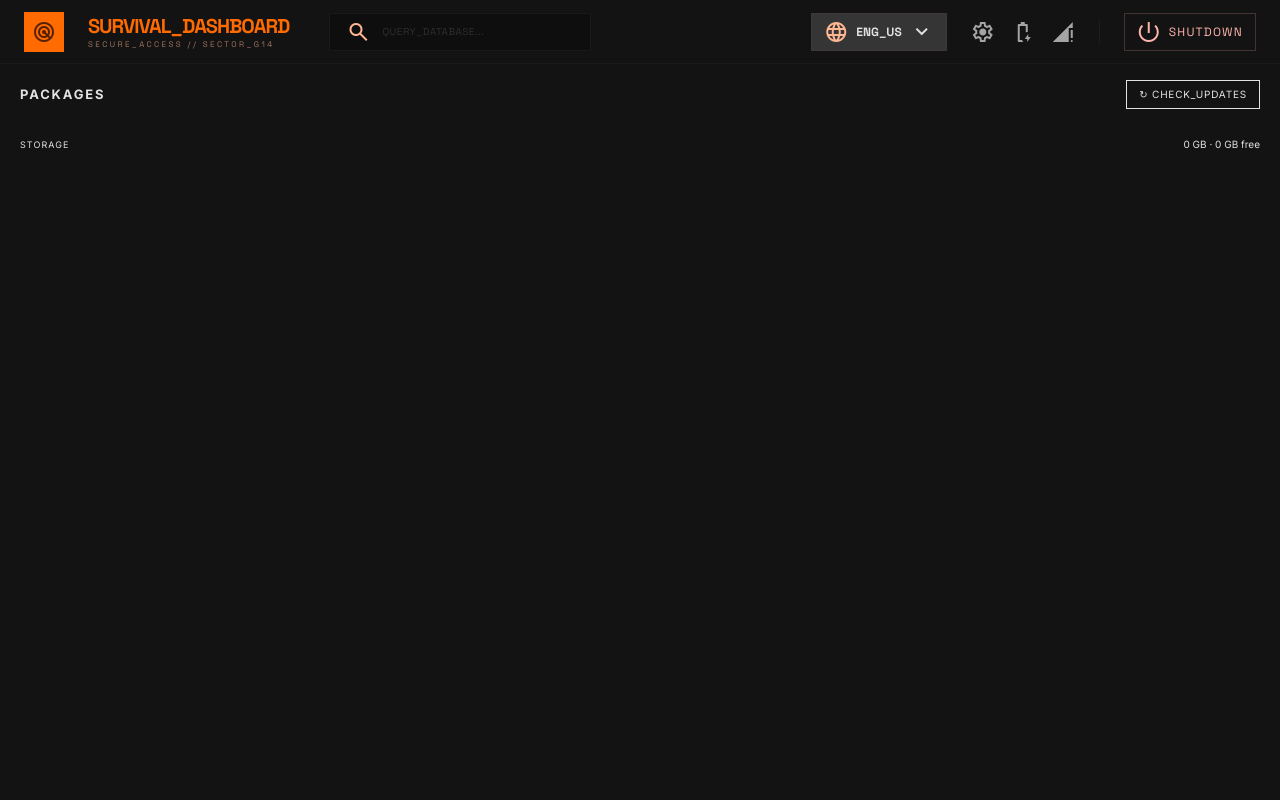
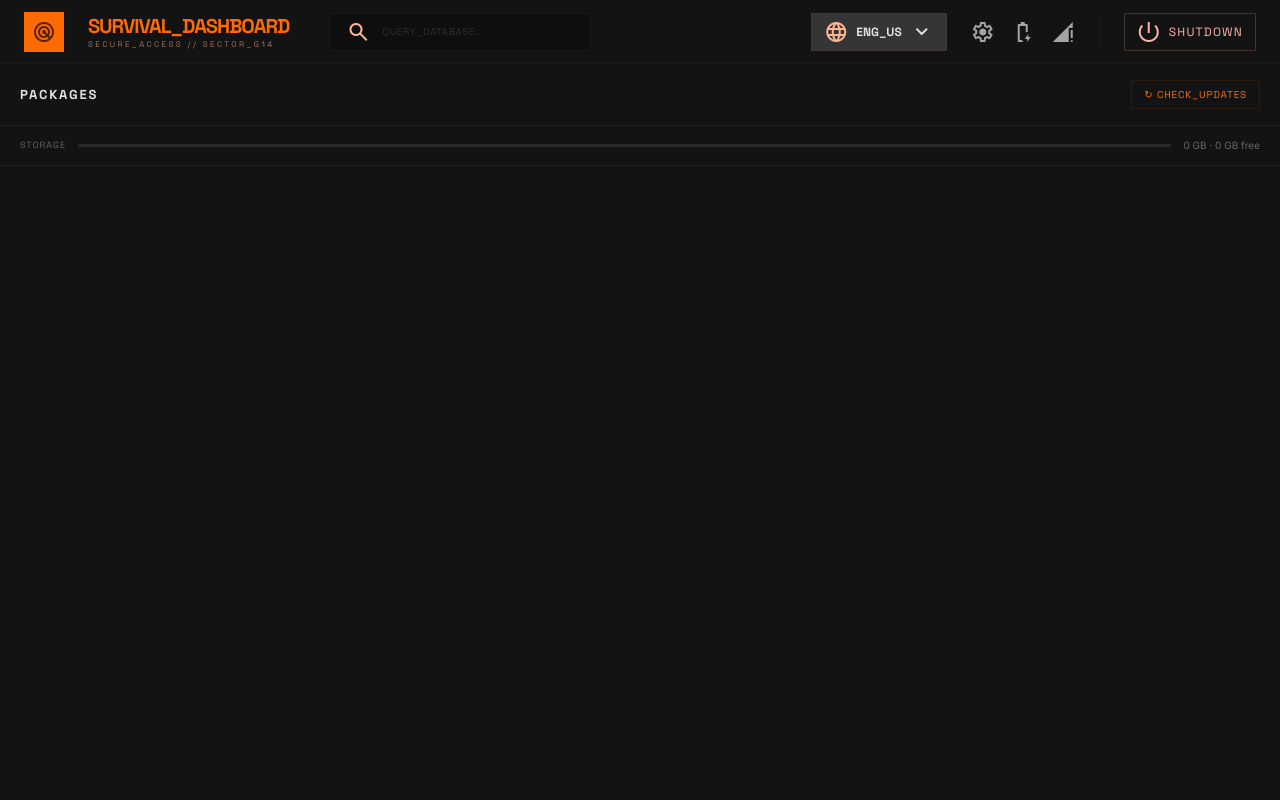
Before and after one commit to paprins/cyberdeck, a Python web app: template app/templates/packages.html in a window 1280 px wide. Run offline with Jinja, Linux system fonts and the light colour scheme; the template is opened without the code that fills it, so the values that code supplies are empty.

Commit message:
fix: migrate packages.html to new CSS token system

```diff
--- a/app/static/css/app.css
+++ b/app/static/css/app.css
@@ -9,6 +9,7 @@
       "Courier New", monospace;
     --color-black: #000;
     --spacing: 0.25rem;
+    --container-xs: 20rem;
     --text-xs: 0.75rem;
     --text-xs--line-height: calc(1 / 0.75);
     --text-sm: 0.875rem;
@@ -618,9 +634,45 @@
       border-color: color-mix(in oklab, var(--color-outline-variant) 30%, transparent);
     }
   }
+  .border-outline-variant\/60 {
+    border-color: color-mix(in srgb, #5a4136 60%, transparent);
+    @supports (color: color-mix(in lab, red, red)) {
+      border-color: color-mix(in oklab, var(--color-outline-variant) 60%, transparent);
+    }
+  }
   .border-primary {
     border-color: var(--color-primary);
   }
+  .border-primary-container\/10 {
+    border-color: color-mix(in srgb, #ff6b00 10%, transparent);
+    @supports (color: color-mix(in lab, red, red)) {
+      border-color: color-mix(in oklab, var(--color-primary-container) 10%, transparent);
+    }
+  }
+  .border-primary-container\/20 {
+    border-color: color-mix(in srgb, #ff6b00 20%, transparent);
+    @supports (color: color-mix(in lab, red, red)) {
+      border-color: color-mix(in oklab, var(--color-primary-container) 20%, transparent);
+    }
+  }
+  .border-primary-container\/50 {
+    border-color: color-mix(in srgb, #ff6b00 50%, transparent);
+    @supports (color: color-mix(in lab, red, red)) {
+      border-color: color-mix(in oklab, var(--color-primary-container) 50%, transparent);
+    }
+  }
+  .border-primary\/40 {
+    border-color: color-mix(in srgb, #ffb693 40%, transparent);
+    @supports (color: color-mix(in lab, red, red)) {
+      border-color: color-mix(in oklab, var(--color-primary) 40%, transparent);
+    }
+  }
+  .border-tertiary\/40 {
+    border-color: color-mix(in srgb, #9ccaff 40%, transparent);
+    @supports (color: color-mix(in lab, red, red)) {
+      border-color: color-mix(in oklab, var(--color-tertiary) 40%, transparent);
+    }
+  }
   .border-transparent {
     border-color: transparent;
   }
@@ -663,9 +727,15 @@
   .bg-surface-container-highest {
     background-color: var(--color-surface-container-highest);
   }
+  .bg-surface-container-low {
+    background-color: var(--color-surface-container-low);
+  }
   .bg-surface-container-lowest {
     background-color: var(--color-surface-container-lowest);
   }
+  .bg-tertiary {
+    background-color: var(--color-tertiary);
+  }
   .bg-tertiary-container {
     background-color: var(--color-tertiary-container);
   }
@@ -1110,6 +1193,26 @@
         background-color: color-mix(in srgb, #93000a 20%, transparent);
         @supports (color: color-mix(in lab, red, red)) {
           background-color: color-mix(in oklab, var(--color-error-container) 20%, transparent);
+        }
+      }
+    }
+  }
+  .hover\:bg-error\/10 {
+    &:hover {
+      @media (hover: hover) {
+        background-color: color-mix(in srgb, #ffb4ab 10%, transparent);
+        @supports (color: color-mix(in lab, red, red)) {
+          background-color: color-mix(in oklab, var(--color-error) 10%, transparent);
+        }
+      }
+    }
+  }
+  .hover\:bg-primary-container\/10 {
+    &:hover {
+      @media (hover: hover) {
+        background-color: color-mix(in srgb, #ff6b00 10%, transparent);
+        @supports (color: color-mix(in lab, red, red)) {
+          background-color: color-mix(in oklab, var(--color-primary-container) 10%, transparent);
         }
       }
     }
--- a/app/templates/packages.html
+++ b/app/templates/packages.html
@@ -8,16 +8,15 @@
 
 <!-- Page header -->
 <div
-  class="flex-shrink-0"
-  style="border-bottom: 1px solid var(--color-border);"
+  class="flex-shrink-0 border-b border-outline-variant/30"
   x-data="{ checking: false, checkError: '' }"
 >
   <div class="px-5 py-4 flex items-center justify-between">
-    <div class="font-display font-bold text-[13px] uppercase tracking-[0.14em] text-text-hi">PACKAGES</div>
+    <div class="font-headline font-bold text-[13px] uppercase tracking-[0.14em] text-on-surface">PACKAGES</div>
     <button
-      class="font-display text-[10px] uppercase tracking-[0.08em] text-amber border border-amber-ghost px-3 py-[6px] rounded-tile"
+      class="font-headline text-[10px] uppercase tracking-[0.08em] text-primary-container border border-primary-container/10 px-3 py-[6px]"
       :disabled="checking"
-      :class="checking ? 'opacity-50' : 'hover:bg-amber-ghost'"
+      :class="checking ? 'opacity-50' : 'hover:bg-primary-container/10'"
       @click="
         checking = true; checkError = '';
         fetch('/api/packages/check-updates', {method: 'POST'})
@@ -31,19 +30,18 @@
     </button>
   </div>
   <div x-show="checkError" x-cloak class="px-5 pb-3">
-    <span x-text="checkError" class="font-display text-[10px] tracking-[0.06em] text-tile-medical"></span>
+    <span x-text="checkError" class="font-headline text-[10px] tracking-[0.06em] text-error"></span>
   </div>
 </div>
 
 <!-- Storage bar -->
-<div class="px-5 py-3 flex items-center gap-3 flex-shrink-0"
-     style="border-bottom: 1px solid var(--color-border);">
-  <span class="font-display text-[9px] uppercase tracking-[0.12em] text-text-lo whitespace-nowrap">Storage</span>
-  <div class="flex-1 h-[3px] bg-elevated rounded-full overflow-hidden">
-    <div class="h-full bg-tile-maps rounded-full"
+<div class="px-5 py-3 flex items-center gap-3 flex-shrink-0 border-b border-outline-variant/30">
+  <span class="font-headline text-[9px] uppercase tracking-[0.12em] text-on-surface/40 whitespace-nowrap">Storage</span>
+  <div class="flex-1 h-[3px] bg-surface-container-high rounded-full overflow-hidden">
+    <div class="h-full bg-tertiary rounded-full"
          style="width: {{ [(storage.used_bytes / (storage.used_bytes + storage.free_bytes) * 100) | int, 100] | min }}%"></div>
   </div>
-  <span class="font-body text-[10px] text-text-lo whitespace-nowrap">
+  <span class="font-body text-[10px] text-on-surface/40 whitespace-nowrap">
     {{ "%.0f"|format(storage.used_bytes / 1e9) }} GB · {{ "%.0f"|format(storage.free_bytes / 1e9) }} GB free
   </span>
 </div>
@@ -54,14 +52,13 @@
 
   <!-- ── Updates section ── -->
   {% if updates %}
-  <div class="flex items-center gap-2 pt-4 pb-[6px] font-display text-[10px] uppercase tracking-[0.14em] font-bold text-amber">
+  <div class="flex items-center gap-2 pt-4 pb-[6px] font-headline text-[10px] uppercase tracking-[0.14em] font-bold text-primary-container">
     UPDATES_AVAILABLE
-    <span class="text-[9px] px-[6px] py-[1px] rounded-[2px] bg-amber-ghost text-amber">{{ updates | length }}</span>
+    <span class="text-[9px] px-[6px] py-[1px] bg-primary-container/10 text-primary-container">{{ updates | length }}</span>
   </div>
   {% for m in updates %}
   {% set s = module_statuses[m.id] %}
-  <div class="flex items-center gap-[10px] px-3 py-[10px] rounded-tile mb-1 border"
-       style="background: oklch(13% 0.012 44); border-color: oklch(25% 0.06 44);"
+  <div class="flex items-center gap-[10px] px-3 py-[10px] mb-1 border bg-surface-container-low border-primary-container/20"
        x-data="{
          async act(url) {
            await fetch(url, {method: 'POST'});
@@ -70,18 +67,18 @@
        }">
     <span class="text-[18px] w-7 text-center flex-shrink-0">{{ icons.get(m.category, '▪') }}</span>
     <div class="flex-1 min-w-0">
-      <div class="font-display font-bold text-[12px] text-text-hi truncate tracking-[0.04em] uppercase">{{ m.display_name | replace(' ', '_') }}</div>
-      <div class="font-body text-[10px] text-text-lo mt-[2px]">{{ "%.1f"|format(m.size_gb) }} GB · v{{ m.installed_version }}</div>
+      <div class="font-headline font-bold text-[12px] text-on-surface truncate tracking-[0.04em] uppercase">{{ m.display_name | replace(' ', '_') }}</div>
+      <div class="font-body text-[10px] text-on-surface/40 mt-[2px]">{{ "%.1f"|format(m.size_gb) }} GB · v{{ m.installed_version }}</div>
     </div>
-    <span class="font-display text-[10px] text-amber whitespace-nowrap tracking-[0.04em]">→ v{{ m.latest_version }}</span>
+    <span class="font-headline text-[10px] text-primary-container whitespace-nowrap tracking-[0.04em]">→ v{{ m.latest_version }}</span>
     <div class="flex gap-[6px] flex-shrink-0">
       <button @click="act('/api/packages/{{ m.id }}/install')"
-              class="font-display text-[10px] font-bold px-2 py-[4px] rounded-tile border text-amber border-amber-mid bg-amber-ghost"
+              class="font-headline text-[10px] font-bold px-2 py-[4px] border text-primary-container border-primary-container/50 bg-primary-container/10"
               {% if has_active_download %}disabled style="opacity:.4;cursor:not-allowed"{% endif %}>
         UPDATE
       </button>
       <button @click="$dispatch('confirm-delete', {id: '{{ m.id }}', name: '{{ m.display_name }}'})"
-              class="font-display text-[10px] font-bold px-2 py-[4px] rounded-tile border text-tile-medical border-tile-medical/40">
+              class="font-headline text-[10px] font-bold px-2 py-[4px] border text-error border-error/40">
         REMOVE
       </button>
     </div>
@@ -91,14 +88,14 @@
 
   <!-- ── Installed section ── -->
   {% if installed %}
-  <div class="flex items-center gap-2 pt-4 pb-[6px] font-display text-[10px] uppercase tracking-[0.14em] font-bold text-tile-maps">
+  <div class="flex items-center gap-2 pt-4 pb-[6px] font-headline text-[10px] uppercase tracking-[0.14em] font-bold text-tertiary">
     INSTALLED
-    <span class="text-[9px] px-[6px] py-[1px] rounded-[2px] bg-elevated text-text-lo">{{ installed | length }}</span>
+    <span class="text-[9px] px-[6px] py-[1px] bg-surface-container-high text-on-surface/40">{{ installed | length }}</span>
   </div>
   {% for m in installed %}
   {% set s = module_statuses[m.id] %}
   <div
-    class="flex items-center gap-[10px] px-3 py-[10px] rounded-tile mb-1 bg-surface"
+    class="flex items-center gap-[10px] px-3 py-[10px] mb-1 bg-surface-container"
     x-data="{
       status: '{{ s.status }}',
       pct: {{ s.pct }},
@@ -130,44 +127,44 @@
 
     <!-- Downloading -->
     <div class="flex-1 min-w-0" x-show="status === 'downloading'" x-cloak>
-      <div class="font-display font-bold text-[12px] text-text-hi truncate tracking-[0.04em] uppercase">{{ m.display_name | replace(' ', '_') }}</div>
-      <div class="h-[3px] bg-elevated rounded-full mt-[6px] overflow-hidden">
-        <div class="h-full bg-amber rounded-full" :style="'width:' + pct + '%'"></div>
+      <div class="font-headline font-bold text-[12px] text-on-surface truncate tracking-[0.04em] uppercase">{{ m.display_name | replace(' ', '_') }}</div>
+      <div class="h-[3px] bg-surface-container-high rounded-full mt-[6px] overflow-hidden">
+        <div class="h-full bg-primary-container rounded-full" :style="'width:' + pct + '%'"></div>
       </div>
-      <div class="font-body text-[10px] text-text-lo mt-[3px]"
+      <div class="font-body text-[10px] text-on-surface/40 mt-[3px]"
            x-text="(bytes_dl/1e9).toFixed(1) + ' GB of ' + (total/1e9).toFixed(1) + ' GB · ' + pct + '%'"></div>
     </div>
 
     <!-- Interrupted -->
     <div class="flex-1 min-w-0" x-show="status === 'interrupted'" x-cloak>
-      <div class="font-display font-bold text-[12px] text-text-hi truncate tracking-[0.04em] uppercase">{{ m.display_name | replace(' ', '_') }}</div>
-      <div class="font-body text-[10px] text-tile-survival mt-[2px]"
+      <div class="font-headline font-bold text-[12px] text-on-surface truncate tracking-[0.04em] uppercase">{{ m.display_name | replace(' ', '_') }}</div>
+      <div class="font-body text-[10px] text-primary mt-[2px]"
            x-text="'⚠ INTERRUPTED · ' + (bytes_dl/1e9).toFixed(1) + ' GB of ' + (total/1e9).toFixed(1) + ' GB'"></div>
     </div>
 
     <!-- Installed -->
     <div class="flex-1 min-w-0" x-show="status === 'installed' || status === 'not_installed'" x-cloak>
-      <div class="font-display font-bold text-[12px] text-text-hi truncate tracking-[0.04em] uppercase">{{ m.display_name | replace(' ', '_') }}</div>
-      <div class="font-body text-[10px] text-text-lo mt-[2px]">{{ "%.1f"|format(m.size_gb) }} GB · v{{ m.installed_version }}</div>
+      <div class="font-headline font-bold text-[12px] text-on-surface truncate tracking-[0.04em] uppercase">{{ m.display_name | replace(' ', '_') }}</div>
+      <div class="font-body text-[10px] text-on-surface/40 mt-[2px]">{{ "%.1f"|format(m.size_gb) }} GB · v{{ m.installed_version }}</div>
     </div>
 
     <!-- Actions -->
     <div class="flex gap-[6px] flex-shrink-0">
       <template x-if="status === 'downloading'">
         <button @click="act('/api/packages/{{ m.id }}/cancel')"
-                class="font-display text-[10px] font-bold px-2 py-[4px] rounded-tile border text-text-lo border-border">
+                class="font-headline text-[10px] font-bold px-2 py-[4px] border text-on-surface/40 border-outline-variant/30">
           CANCEL
         </button>
       </template>
       <template x-if="status === 'interrupted'">
         <div class="flex gap-[6px]">
           <button @click="act('/api/packages/{{ m.id }}/install')"
-                  class="font-display text-[10px] font-bold px-2 py-[4px] rounded-tile border text-tile-survival border-tile-survival/40"
+                  class="font-headline text-[10px] font-bold px-2 py-[4px] border text-primary border-primary/40"
                   {% if has_active_download %}disabled style="opacity:.4;cursor:not-allowed"{% endif %}>
             RESUME
           </button>
           <button @click="$dispatch('confirm-delete', {id: '{{ m.id }}', name: '{{ m.display_name }}'})"
-                  class="font-display text-[10px] font-bold px-2 py-[4px] rounded-tile border text-tile-medical border-tile-medical/40">
+                  class="font-headline text-[10px] font-bold px-2 py-[4px] border text-error border-error/40">
             REMOVE
           </button>
         </div>
@@ -176,17 +173,17 @@
         <div class="flex gap-[6px]">
           {% if m.active %}
           <button @click="act('/api/packages/{{ m.id }}/deactivate')"
-                  class="font-display text-[10px] font-bold px-2 py-[4px] rounded-tile border text-tile-maps border-tile-maps/40">
+                  class="font-headline text-[10px] font-bold px-2 py-[4px] border text-tertiary border-tertiary/40">
             ACTIVE
           </button>
           {% else %}
           <button @click="act('/api/packages/{{ m.id }}/activate')"
-                  class="font-display text-[10px] font-bold px-2 py-[4px] rounded-tile border text-text-lo border-border">
+                  class="font-headline text-[10px] font-bold px-2 py-[4px] border text-on-surface/40 border-outline-variant/30">
             ACTIVATE
           </button>
           {% endif %}
           <button @click="$dispatch('confirm-delete', {id: '{{ m.id }}', name: '{{ m.display_name }}'})"
-                  class="font-display text-[10px] font-bold px-2 py-[4px] rounded-tile border text-tile-medical border-tile-medical/40">
+                  class="font-headline text-[10px] font-bold px-2 py-[4px] border text-error border-error/40">
             REMOVE
           </button>
         </div>
@@ -198,20 +195,20 @@
 
   <!-- ── Available section ── -->
   {% if available %}
-  <div class="flex items-center gap-2 pt-4 pb-[6px] font-display text-[10px] uppercase tracking-[0.14em] font-bold text-text-lo">
+  <div class="flex items-center gap-2 pt-4 pb-[6px] font-headline text-[10px] uppercase tracking-[0.14em] font-bold text-on-surface/40">
     AVAILABLE
-    <span class="text-[9px] px-[6px] py-[1px] rounded-[2px] bg-elevated text-text-lo">{{ available | length }}</span>
+    <span class="text-[9px] px-[6px] py-[1px] bg-surface-container-high text-on-surface/40">{{ available | length }}</span>
   </div>
   {% for m in available %}
-  <div class="flex items-center gap-[10px] px-3 py-[10px] rounded-tile mb-1 border border-dashed border-border">
+  <div class="flex items-center gap-[10px] px-3 py-[10px] mb-1 border border-dashed border-outline-variant/30">
     <span class="text-[18px] w-7 text-center flex-shrink-0 opacity-50">{{ icons.get(m.category, '▪') }}</span>
     <div class="flex-1 min-w-0">
-      <div class="font-display font-bold text-[12px] text-text-mid truncate tracking-[0.04em] uppercase">{{ m.display_name | replace(' ', '_') }}</div>
-      <div class="font-body text-[10px] text-text-lo mt-[2px]">{{ "%.1f"|format(m.size_gb) }} GB</div>
+      <div class="font-headline font-bold text-[12px] text-on-surface/60 truncate tracking-[0.04em] uppercase">{{ m.display_name | replace(' ', '_') }}</div>
+      <div class="font-body text-[10px] text-on-surface/40 mt-[2px]">{{ "%.1f"|format(m.size_gb) }} GB</div>
     </div>
     <button
       onclick="fetch('/api/packages/{{ m.id }}/install', {method:'POST'}).then(()=>location.reload())"
-      class="font-display text-[10px] font-bold px-3 py-[4px] rounded-tile border text-text-mid border-border flex-shrink-0 hover:border-text-mid"
+      class="font-headline text-[10px] font-bold px-3 py-[4px] border text-on-surface/60 border-outline-variant/30 flex-shrink-0 hover:border-on-surface/60"
       {% if has_active_download %}disabled style="opacity:.4;cursor:not-allowed"{% endif %}
     >INSTALL</button>
   </div>
@@ -228,20 +225,20 @@
   x-cloak
   @keydown.escape.window="open = false"
   @click.self="open = false"
-  style="position:fixed;inset:0;z-index:50;background:oklch(5% 0.003 50 / 0.88);display:flex;align-items:center;justify-content:center;padding:16px;"
+  class="fixed inset-0 z-50 bg-black/88 flex items-center justify-center p-4"
 >
-  <div style="background:oklch(11% 0.006 50);border:1px solid oklch(35% 0.12 25);border-radius:4px;padding:24px;width:100%;max-width:320px;">
-    <div class="font-display font-bold text-[10px] uppercase tracking-[0.16em] text-amber mb-3">REMOVE_PACKAGE</div>
-    <p class="font-body text-[12px] text-text-mid mb-6"
+  <div class="bg-surface-container-lowest border border-outline-variant/60 p-6 w-full max-w-xs">
+    <div class="font-headline font-bold text-[10px] uppercase tracking-[0.16em] text-primary-container mb-3">REMOVE_PACKAGE</div>
+    <p class="font-body text-[12px] text-on-surface/60 mb-6"
        x-text="'Remove ' + moduleName + '? This deletes the downloaded files and cannot be undone.'"></p>
     <div class="flex gap-3">
       <button
         @click="open = false"
-        class="flex-1 font-display text-[10px] uppercase tracking-[0.08em] py-3 rounded-tile border border-border text-text-lo hover:bg-elevated"
+        class="flex-1 font-headline text-[10px] uppercase tracking-[0.08em] py-3 border border-outline-variant/30 text-on-surface/40 hover:bg-surface-container-high"
       >CANCEL</button>
       <button
         @click="fetch('/api/packages/' + moduleId + '/uninstall', {method:'POST'}).then(() => { open = false; location.reload(); })"
-        class="flex-1 font-display text-[10px] uppercase tracking-[0.08em] py-3 rounded-tile border border-tile-medical/50 text-tile-medical hover:bg-tile-medical/10"
+        class="flex-1 font-headline text-[10px] uppercase tracking-[0.08em] py-3 border border-error/50 text-error hover:bg-error/10"
       >REMOVE</button>
     </div>
   </div>
```
Also changed, not shown: other parts of app/static/css/app.css (+43 -3 lines).
